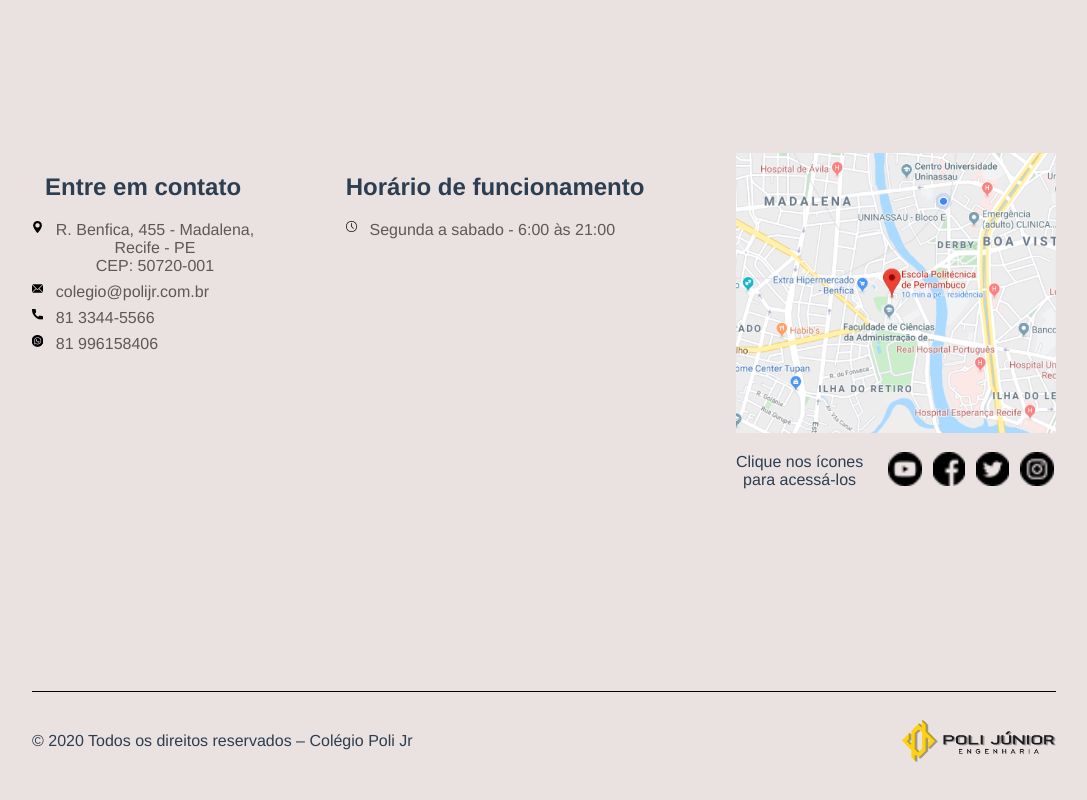
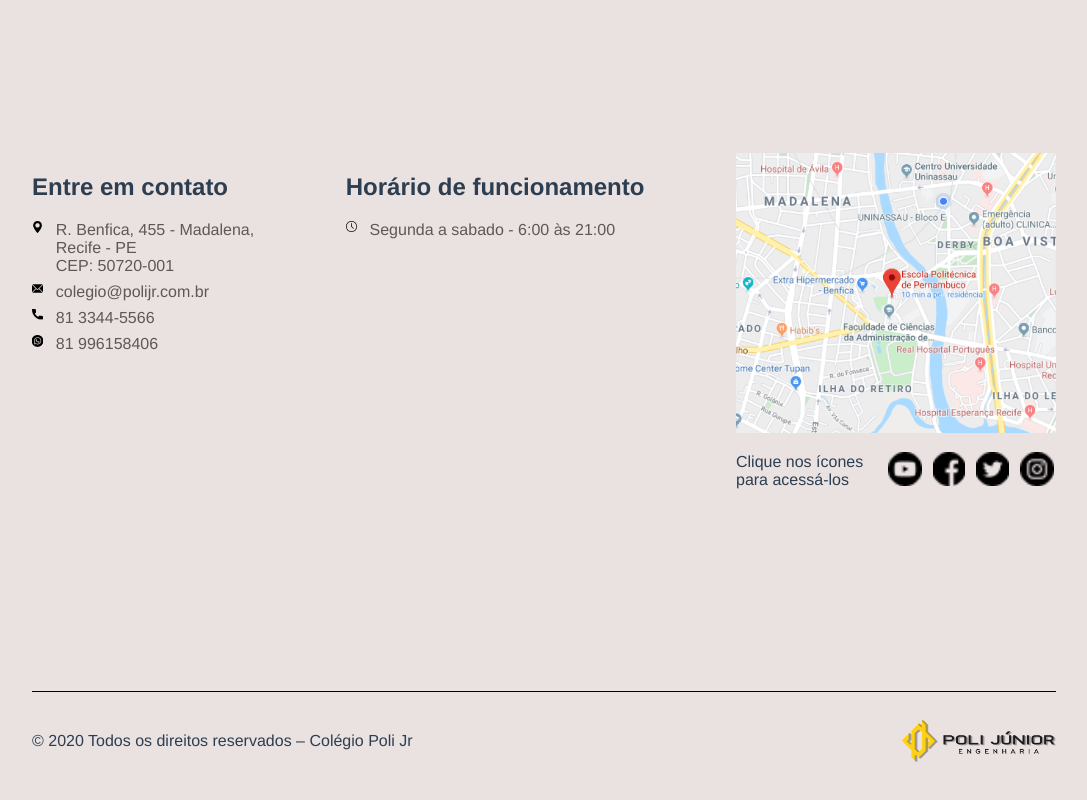
Before and after one commit to CapacitarEcompCuscuz2-0/ester-colegio-pj, a Vue app: page / in a window 1280 px wide. Shown: the part 5301-6101 px from the top of the page, without its empty margins (96-1183 px from the left). Built offline with nearby package versions, Linux system fonts and the light colour scheme.

Commit message:
ajustes visuais

```diff
--- a/package.json
+++ b/package.json
@@ -12,7 +12,8 @@
     "sass": "^1.26.10",
     "sass-loader": "^9.0.2",
     "vue": "^2.6.11",
-    "vue-awesome-swiper": "^4.1.1"
+    "vue-awesome-swiper": "^4.1.1",
+    "vue-router": "^3.3.4"
   },
   "devDependencies": {
     "@vue/cli-plugin-babel": "~4.4.0",
--- a/src/components/Contato/Contato.vue
+++ b/src/components/Contato/Contato.vue
@@ -74,6 +74,10 @@
         justify-content: space-between;
     }
 
+    #conteudo-contato h2{
+        text-align: left;
+    }
+
     .itens-contato{
         color: #5F5858;
         display: flex;
@@ -88,6 +92,7 @@
     .itens-contato p{
         margin: 0;
         margin-bottom: 1vh;
+        text-align: left;
     }
 
     #img-mapa{
@@ -100,6 +105,10 @@
         flex-direction: row;
         justify-content: space-between;
         align-items: center;
+    }
+
+    #redes-sociais p{
+        text-align: left;
     }
 
     #redes-sociais a img{
```
Also changed, not shown: 1 other file (tests, documents, lock files or other folders).
